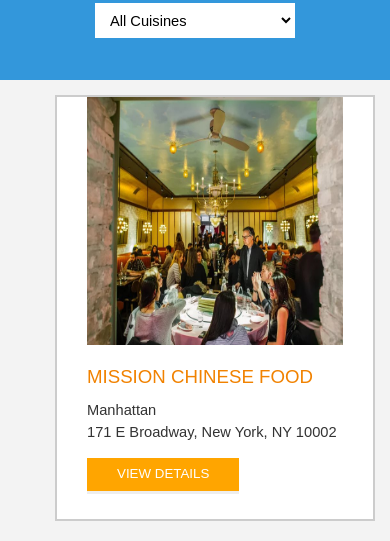
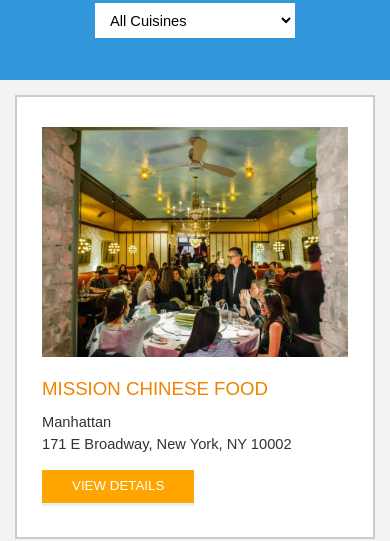
Before and after one commit to Fitzonreee/mws-projects, a plain HTML site: page index.html in a window 390 px wide. Shown: the part 590-1131 px from the top of the page. Drawn offline with nearby package versions, Linux system fonts and the light colour scheme.

Commit message:
Made list responsive, made images responsive, add alt text to images via js

```diff
--- a/css/styles.css
+++ b/css/styles.css
@@ -34,6 +34,10 @@
 	background-color: #fdfdfd;
 	margin: 0;
 	position:relative;
+}
+
+ul {
+  padding: 0;
 }
 
 ul, li {
@@ -195,6 +199,8 @@
   flex-direction: row;
   flex-wrap: wrap;
 
+  /* justify-content: space-around; */
+
 
 }
 
@@ -202,16 +208,26 @@
   background-color: #fff;
   border: 2px solid #ccc;
   font-family: Arial,sans-serif;
+  min-height: 380px;
+  text-align: left;
   margin: 15px;
-  min-height: 380px;
-  padding: 0 30px 25px;
-  text-align: left;
+  padding: 30px 25px;
+  width: 100%;
+}
 
-  /* width: 270px; */
+@media screen and (min-width: 40em) {
 
-  /* flex-basis: 100%; */
+  #restaurants-list li {
+    width: calc(50% - (6em + 4px));
+  }
 
-  flex-basis: 1;
+}
+
+@media screen and (min-width: 64em) {
+
+  #restaurants-list li {
+    width: calc(25% - (6em + 4px));
+  }
 
 }
 
@@ -219,9 +235,8 @@
   background-color: #ccc;
   display: block;
   margin: 0;
-  max-width: 100%;
-  min-height: 248px;
-  min-width: 100%;
+  width: 100%;
+  height: auto;
 }
 
 #restaurants-list li h1 {
--- a/data/restaurants.json
+++ b/data/restaurants.json
@@ -4,6 +4,7 @@
     "name": "Mission Chinese Food",
     "neighborhood": "Manhattan",
     "photograph": "1.jpg",
+    "alt": "A group of people dine inside Mission Chinese Food in Manhattan",
     "address": "171 E Broadway, New York, NY 10002",
     "latlng": {
       "lat": 40.713829,
@@ -43,6 +44,7 @@
     "name": "Emily",
     "neighborhood": "Brooklyn",
     "photograph": "2.jpg",
+    "alt": "A Margarita pizza stright out of the oven at Emily in Brooklyn",
     "address": "919 Fulton St, Brooklyn, NY 11238",
     "latlng": {
       "lat": 40.683555,
@@ -82,6 +84,7 @@
     "name": "Kang Ho Dong Baekjeong",
     "neighborhood": "Manhattan",
     "photograph": "3.jpg",
+    "alt": "The empty interior of Kang Ho Dang Baekjeong in Manhattan",
     "address": "1 E 32nd St, New York, NY 10016",
     "latlng": {
       "lat": 40.747143,
@@ -121,6 +124,7 @@
     "name": "Katz's Delicatessen",
     "neighborhood": "Manhattan",
     "photograph": "4.jpg",
+    "alt" : "Passerbyers walk past Kat's Delicatessen on a cold night in Manhattan",
     "address": "205 E Houston St, New York, NY 10002",
     "latlng": {
       "lat": 40.722216,
@@ -160,6 +164,7 @@
     "name": "Roberta's Pizza",
     "neighborhood": "Brooklyn",
     "photograph": "5.jpg",
+    "alt" : "The kitchen staff works hard to serve their customers on a busy day at Roberta's Pizza in Brooklyn",
     "address": "261 Moore St, Brooklyn, NY 11206",
     "latlng": {
       "lat": 40.705089,
@@ -199,6 +204,7 @@
     "name": "Hometown BBQ",
     "neighborhood": "Brooklyn",
     "photograph": "6.jpg",
+    "alt": "A large crowd dines in the interior at Hometown BBQ in Brooklyn",
     "address": "454 Van Brunt St, Brooklyn, NY 11231",
     "latlng": {
       "lat": 40.674925,
@@ -238,6 +244,7 @@
     "name": "Superiority Burger",
     "neighborhood": "Manhattan",
     "photograph": "7.jpg",
+    "alt": "Two men walk a dog outsidee Superiority Burger in Manhattan",
     "address": "430 E 9th St, New York, NY 10009",
     "latlng": {
       "lat": 40.727397,
@@ -277,6 +284,7 @@
     "name": "The Dutch",
     "neighborhood": "Manhattan",
     "photograph": "8.jpg",
+    "alt": "The classic signage of the Dutch restaurant in Manhattan",
     "address": "131 Sullivan St, New York, NY 10012",
     "latlng": {
       "lat": 40.726584,
@@ -316,6 +324,7 @@
     "name": "Mu Ramen",
     "neighborhood": "Queens",
     "photograph": "9.jpg",
+    "alt": "A lady is on her phone while her friends enjoy the food at Mu Ramen in Queens",
     "address": "1209 Jackson Ave, Queens, NY 11101",
     "latlng": {
       "lat": 40.743797,
@@ -355,6 +364,7 @@
     "name": "Casa Enrique",
     "neighborhood": "Queens",
     "photograph": "10.jpg",
+    "alt": "The empty modern interior of Case Enrique in Queens",
     "address": "5-48 49th Ave, Queens, NY 11101",
     "latlng": {
       "lat": 40.743394,
--- a/js/main.js
+++ b/js/main.js
@@ -160,6 +160,7 @@
 
   const image = document.createElement('img');
   image.className = 'restaurant-img';
+  image.alt = restaurant.alt;
   image.src = DBHelper.imageUrlForRestaurant(restaurant);
   li.append(image);
 
```
